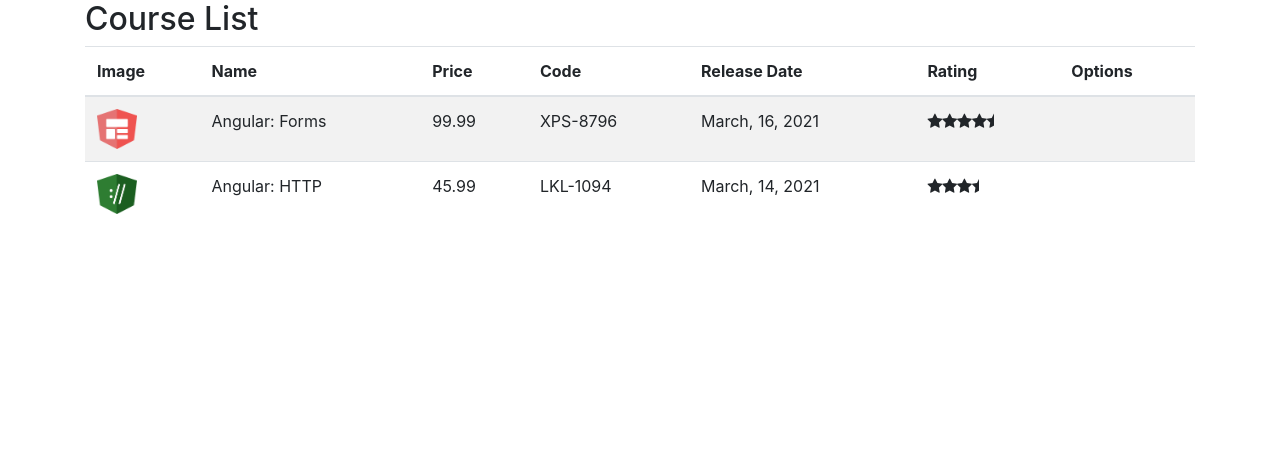
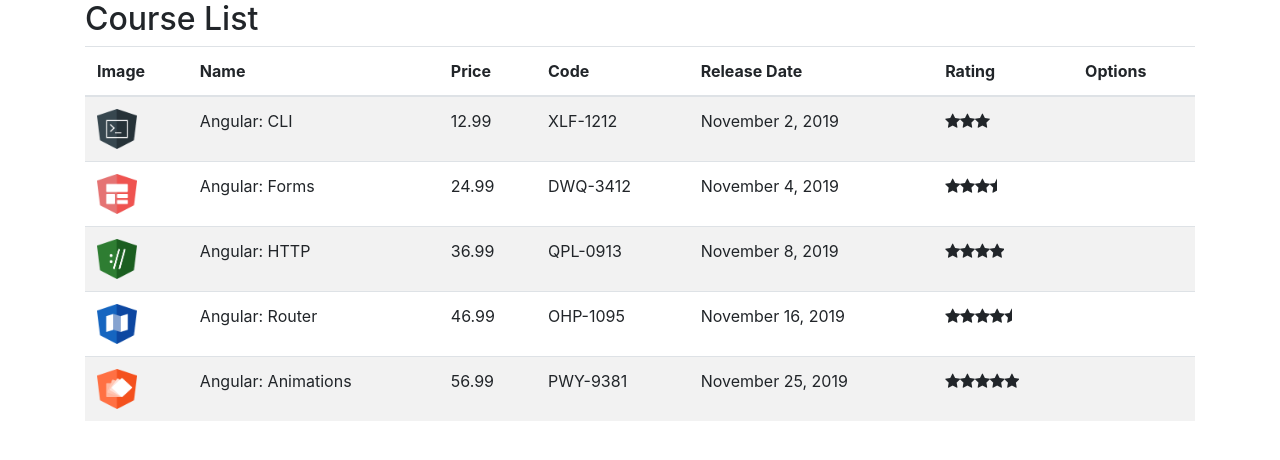
Before and after one commit to koi-freitas/angular-course-manager, an Angular app in the folder course-manager/: page / in a window 1280 px wide. Shown: the top 460 px of the page. Built offline with nearby package versions, Linux system fonts and the light colour scheme.

Commit message:
injecao de dependencia implementada atraves da implementacao e criacao da classe de servicos

```diff
--- a/course-manager/src/app/courses/course-list.component.ts
+++ b/course-manager/src/app/courses/course-list.component.ts
@@ -1,5 +1,6 @@
 import { Component, OnInit } from '@angular/core';
 import { Course } from './course';
+import { CourseService } from './course.service';
 
 @Component({
     selector: 'app-course-list',
@@ -9,29 +10,12 @@
 
     courses: Course[] = [];
 
+    constructor(private courseService: CourseService) {
+
+    }
+
     ngOnInit(): void{
-        this.courses = [
-            {
-                id: 1,
-                name: 'Angular: Forms',
-                imageUrl: '/assets/images/forms.png',
-                price: 99.99,
-                code: 'XPS-8796',
-                duration: 120,
-                rating: 4.5,
-                releaseDate:'March, 16, 2021'
-            },
-            {
-                id: 2,
-                name: 'Angular: HTTP',
-                imageUrl: '/assets/images/http.png',
-                price: 45.99,
-                code: 'LKL-1094',
-                duration: 80,
-                rating: 3.5,
-                releaseDate:'March, 14, 2021'
-            }
-        ]
+        this.courses = this.courseService.retrieveAll();
     }
 
 
--- /dev/null
+++ b/course-manager/src/app/courses/course.service.ts
@@ -0,0 +1,70 @@
+import { Injectable } from "@angular/core";
+import { Course } from "./course";
+
+@Injectable({
+    providedIn: 'root'
+})
+export class CourseService {
+
+    retrieveAll(): Course[] {
+        return COURSES;
+    }
+}
+
+var COURSES: Course[] = [
+    {
+        id: 1,
+        name: 'Angular: CLI',
+        releaseDate: 'November 2, 2019',
+        description: 'Neste curso, os alunos irão obter um grande conhecimento nos principais recursos do CLI.',
+        duration: 120,
+        code: 'XLF-1212',
+        rating: 3,
+        price: 12.99,
+        imageUrl: '/assets/images/cli.png',
+    },
+    {
+        id: 2,
+        name: 'Angular: Forms',
+        releaseDate: 'November 4, 2019',
+        description: 'Neste curso, os alunos irão obter um conhecimento aprofundado sobre os recursos disponíveis no módulo de Forms.',
+        duration: 80,
+        code: 'DWQ-3412',
+        rating: 3.5,
+        price: 24.99,
+        imageUrl: '/assets/images/forms.png',
+    },
+    {
+        id: 3,
+        name: 'Angular: HTTP',
+        releaseDate: 'November 8, 2019',
+        description: 'Neste curso, os alunos irão obter um conhecimento aprofundado sobre os recursos disponíveis no módulo de HTTP.',
+        duration: 80,
+        code: 'QPL-0913',
+        rating: 4.0,
+        price: 36.99,
+        imageUrl: '/assets/images/http.png',
+    },
+    {
+        id: 4,
+        name: 'Angular: Router',
+        releaseDate: 'November 16, 2019',
+        description: 'Neste curso, os alunos irão obter um conhecimento aprofundado sobre os recursos disponíveis no módulo de Router.',
+        duration: 80,
+        code: 'OHP-1095',
+        rating: 4.5,
+        price: 46.99,
+        imageUrl: '/assets/images/router.png',
+    },
+    {
+        id: 5,
+        name: 'Angular: Animations',
+        releaseDate: 'November 25, 2019',
+        description: 'Neste curso, os alunos irão obter um conhecimento aprofundado sobre os recursos disponíveis sobre Animation.',
+        duration: 80,
+        code: 'PWY-9381',
+        rating: 5,
+        price: 56.99,
+        imageUrl: '/assets/images/animations.png',
+    }
+];
--- a/course-manager/src/app/courses/course.ts
+++ b/course-manager/src/app/courses/course.ts
@@ -7,4 +7,5 @@
     duration: number;
     rating: number;
     releaseDate: string;
+    description: string;
 }
```
